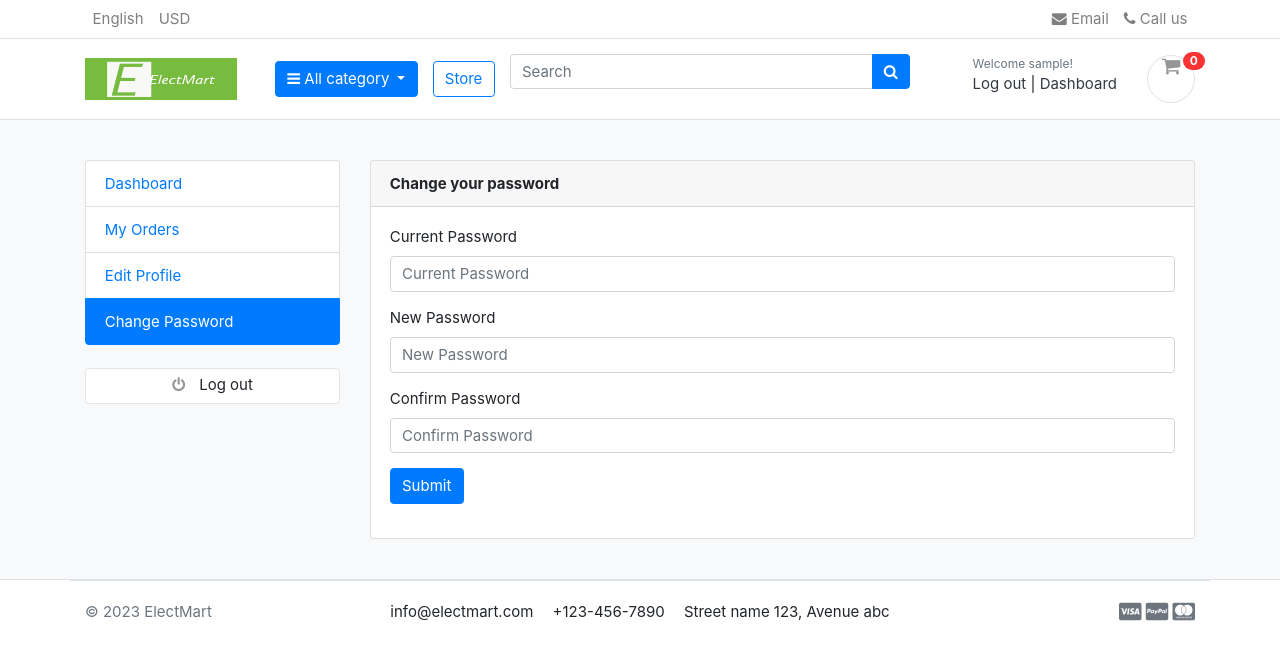
After one commit to kbjss071/electMart, a Django app: page /accounts/change_password/ in a window 1280 px wide. The commit adds this page. Shown: the top 660 px of the page. Run offline with Django 4.2, Linux system fonts and the light colour scheme; the visitor is signed in with stand-in values (Sample User, id 1); data that the repository does not hold is empty; some libraries are stand-ins or nearby versions; some web fonts are replaced.

Commit message:
added functionalities to update user account and password and to see order history of user

```diff
--- a/electMart/accounts/models.py
+++ b/electMart/accounts/models.py
@@ -70,3 +70,18 @@ class Account(AbstractBaseUser, PermissionsMixin):
 
     def full_name(self):
         return '{} {}'.format(self.first_name, self.last_name)
+
+class UserProfile(models.Model):
+    user = models.OneToOneField(Account, on_delete=models.CASCADE)
+    address_line_1 = models.CharField(blank=True, max_length=100)
+    address_line_2 = models.CharField(blank=True, max_length=100)
+    profile_picture = models.ImageField(blank=True, upload_to='userprofile')
+    city = models.CharField(blank=True, max_length=20)
+    state = models.CharField(blank=True, max_length=20)
+    country = models.CharField(blank=True, max_length=20)
+
+    def __str__(self):
+        return self.user.first_name
+
+    def full_address(self):
+        return '{} {}'.format(self.address_line_1, self.address_line_2)
--- a/electMart/accounts/urls.py
+++ b/electMart/accounts/urls.py
@@ -14,4 +14,7 @@ urlpatterns = [
     path('resetPassword/', views.resetPassword, name='resetPassword'),
 
     path('my_orders/', views.my_orders, name="my_orders"),
+    path('edit_profile/', views.edit_profile, name="edit_profile"),
+    path('change_password/', views.change_password, name="change_password"),
+    path('order_detail/<int:order_id>/', views.order_detail, name='order_detail'),
 ]
--- a/electMart/accounts/views.py
+++ b/electMart/accounts/views.py
@@ -1,9 +1,9 @@
-from django.shortcuts import render, redirect
-from .forms import RegistrationForm
-from .models import Account
+from django.shortcuts import render, redirect, get_object_or_404
+from .forms import RegistrationForm, UserForm, UserProfileForm
+from .models import Account, UserProfile
 from carts.models import Cart, CartItem
 from carts.views import get_cart_id
-from orders.models import Order
+from orders.models import Order, OrderProduct
 from django.contrib import messages, auth
 from django.contrib.auth.decorators import login_required
 
@@ -39,6 +39,12 @@ def register(request):
             user.phone_number = phone_number
             user.is_active = True
             user.save()
+
+            # As an user is created, create userProfile as well
+            profile = UserProfile()
+            profile.user_id = user.id
+            profile.profile_picture = 'default/user.png'
+            profile.save()
 
             # current_site = get_current_site(request)
             # mail_subject = 'Please activate your account'
@@ -155,10 +161,12 @@ def activate(request, uidb64, token):
 def dashboard(request):
     orders = Order.objects.order_by('-created_at').filter(user_id=request.user.id, is_ordered=True)
     orders_count = orders.count()
+    userprofile = UserProfile.objects.get(user=request.user)
 
     context = {
         'orders': orders,
-        'orders_count': orders_count
+        'orders_count': orders_count,
+        'userprofile': userprofile,
     }
 
     return render(request, 'accounts/dashboard.html', context)
@@ -249,10 +257,77 @@ def resetPassword(request):
     else:
         return render(request, 'accounts/resetPassword.html')
 
-
+@login_required(login_url='/login/')
 def my_orders(request):
     orders = Order.objects.filter(user=request.user, is_ordered=True).order_by('-created_at')
     context = {
         'orders': orders,
     }
     return render(request, 'accounts/my_orders.html', context)
+
+@login_required(login_url='/login/')
+def edit_profile(request):
+    userprofile = get_object_or_404(UserProfile, user=request.user)
+
+    if request.method == 'POST':
+        user_form = UserForm(request.POST, instance=request.user)
+        profile_form = UserProfileForm(request.POST, request.FILES, instance=userprofile)
+
+        if user_form.is_valid() and profile_form.is_valid():
+            user_form.save()
+            profile_form.save()
+            messages.success(request, 'Your profile has been updated.')
+            redirect('edit_profile')
+        else:
+            messages.error(request, 'Unallowed values entered. Please try again.')
+    else:
+        user_form = UserForm(instance=request.user)
+        profile_form = UserProfileForm(instance=userprofile)
+
+    context = {
+        'user_form': user_form,
+        'profile_form': profile_form,
+        'userprofile': userprofile,
+    }
+
+    return render(request, 'accounts/edit_profile.html', context)
+
+@login_required(login_url='/login/')
+def change_password(request):
+    if request.method == 'POST':
+        current_password = request.POST['current_password']
+        new_password = request.POST['new_password']
+        confirm_password = request.POST['confirm_password']
+
+        user = Account.objects.get(username__iexact=request.user.username)
+
+        if new_password == confirm_password:
+            success = user.check_password(current_password)
+            if success:
+                user.set_password(new_password)
+                user.save()
+                messages.success(request, 'Your password has been updated successfully.')
+                redirect('change_password')
+            else:
+                messages.error(request, 'Please enter valid current password.')
+                redirect('change_password')
+        else:
+            messages.error(request, 'Password does not match.')
+            return redirect('change_password')
+
+    return render(request, 'accounts/change_password.html')
+
+@login_required(login_url='login')
+def order_detail(request, order_id):
+    order_detail = OrderProduct.objects.filter(order__order_number=order_id)
+    order = Order.objects.get(order_number=order_id)
+    subtotal = 0
+    for item in order_detail:
+        subtotal += (item.product.price * item.quantity)
+
+    context = {
+        'order_detail': order_detail,
+        'order': order,
+        'subtotal': subtotal
+    }
+    return render(request, 'accounts/order_detail.html', context)
--- /dev/null
+++ b/electMart/templates/accounts/change_password.html
@@ -0,0 +1,44 @@
+{% extends 'base.html' %}
+{% load static %}
+
+{% block content %}
+<section class="section-conten padding-y bg">
+{% include 'includes/alerts.html' %}
+    <div class="container">
+        <div class="row">
+            {% include 'includes/dashboard_sidebar.html' %}
+        <main class="col-md-9">
+            <article class="card">
+            <header class="card-header">
+                <strong class="d-inline-block mr-3">Change your password</strong>
+            </header>
+            <div class="card-body">
+                <div class="row">
+                    <div class="col-md-12">
+                        <form action="{% url 'change_password' %}" method="POST">
+                          {% csrf_token %}
+                          <div class="form-group">
+                            <label for="">Current Password</label>
+                            <input type="password" name="current_password" placeholder="Current Password" class="form-control" required>
+                          </div>
+                          <div class="form-group">
+                            <label for="">New Password</label>
+                            <input type="password" name="new_password" placeholder="New Password" class="form-control" required>
+                          </div>
+                          <div class="form-group">
+                            <label for="">Confirm Password</label>
+                            <input type="password" name="confirm_password" placeholder="Confirm Password" class="form-control" required>
+                          </div>
+                          <input type="submit" value="Submit" class="btn btn-primary">
+                        </form>
+                    </div>
+                </div>
+            </div>
+            </article> <!-- order-group.// -->
+        </main>
+    </div> <!-- row.// -->
+    </div>
+
+
+    </section>
+{% endblock %}
--- a/electMart/templates/accounts/dashboard.html
+++ b/electMart/templates/accounts/dashboard.html
@@ -20,14 +20,14 @@
                             <div class="card-body">
                                 <h5 class="card-title">Total Orders</h5>
                                 <h4>{{orders_count}}</h4>
-                                <a href="">View Orders</a>
+                                <a href="{% url 'my_orders' %}">View Orders</a>
                             </div>
                         </div>
                     </div>
                     <div class="col-md-6">
                         <div class="card dashboard-card">
                             <div class="card-body">
-                                <img src="{% static 'images/icons/user.png' %}" alt="User Profile Picture" width="50" height="50" style="border-radius:50%">
+                                <img src="{{userprofile.profile_picture.url}}" alt="User Profile Picture" width="50" height="50" style="border-radius:50%">
                                 <p class="mb-0">{{user.email}}</p>
                                 <p>{{user.phone_number}}</p>
                             </div>
--- a/electMart/templates/accounts/my_orders.html
+++ b/electMart/templates/accounts/my_orders.html
@@ -28,7 +28,7 @@
                             <tbody>
                                 {% for order in orders %}
                               <tr>
-                                <th scope="row">{{order.order_number}}</th>
+                                <th scope="row"><a href="{% url 'order_detail' order.order_number %}">{{order.order_number}}</a></th>
                                 <td>{{ order.full_name }}</td>
                                 <td>{{ order.phone }}</td>
                                 <td>${{ order.order_total }}</td>
--- a/electMart/templates/includes/alerts.html
+++ b/electMart/templates/includes/alerts.html
@@ -1,11 +1,11 @@
 {% if messages %}
+{% for message in messages %}
 <div id="messages" class="container">
-    {% for message in messages %}
-    <div {% if messages.tags %} class="alert alert-{{message.tags}}" {% endif %} role="alert">
+    <div {% if message.tags %} class="alert alert-{{message.tags}}"{% endif %} role="alert">
         <button type="button" class="close" data-dismiss="alert"><span aria-hidden="true">&times;</span></button>
         {% if message.level == DEFAULT_MESSAGE_LEVELS.ERROR %}Error: {% endif %}
         {{ message }}
     </div>
+</div>
     {% endfor %}
-</div>
 {% endif %}
--- a/electMart/templates/includes/dashboard_sidebar.html
+++ b/electMart/templates/includes/dashboard_sidebar.html
@@ -3,8 +3,8 @@
     <ul class="list-group">
         <a class="list-group-item {% if '/dashboard/' in request.path %}active{% endif %}" href="{% url 'dashboard' %}"> Dashboard </a>
         <a class="list-group-item {% if '/my_orders/' in request.path %}active{% endif %}" href="{% url 'my_orders' %}"> My Orders </a>
-        <a class="list-group-item" href="#"> Edit Profile </a>
-        <a class="list-group-item" href="#"> Change Password </a>
+        <a class="list-group-item {% if '/edit_profile/' in request.path %}active{% endif %}" href="{% url 'edit_profile' %}"> Edit Profile </a>
+        <a class="list-group-item {% if '/change_password/' in request.path %}active{% endif %}" href="{% url 'change_password' %}"> Change Password </a>
     </ul>
     <br>
     <a class="btn btn-light btn-block" href="{% url 'logout' %}"> <i class="fa fa-power-off"></i> <span class="text">Log out</span> </a>
```
Also changed, not shown: electMart/accounts/admin.py (+13 -1 lines), electMart/accounts/forms.py (+22 -1 lines), electMart/templates/accounts/edit_profile.html (added, +77 -0 lines), electMart/templates/accounts/order_detail.html (added, +106 -0 lines), electMart/templates/store/product_detail.html (+16 -11 lines), electMart/accounts/migrations/0003_userprofile.py (added), electMart/static/images/icons/user.png (deleted), electMart/static/images/logo.png (deleted).
